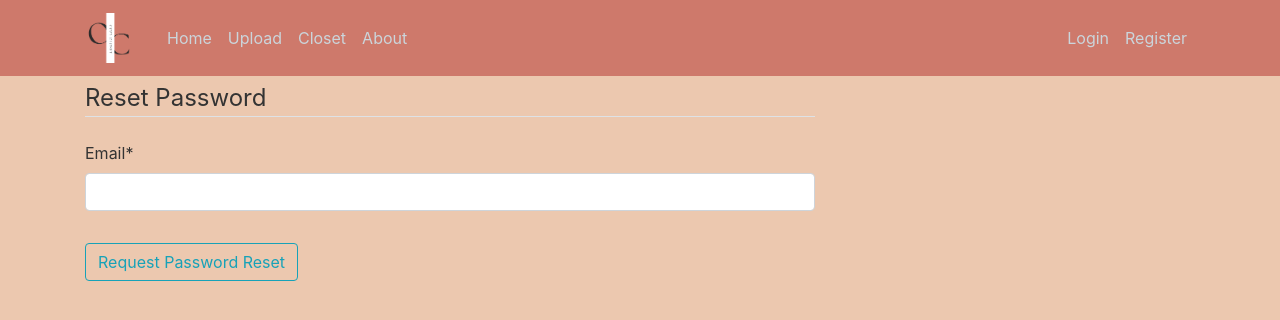
After one commit to megatnt1122/CozyCloset, a Django app: page /password-reset/ in a window 1280 px wide. The commit adds this page. Shown: the top 320 px of the page. Run offline with Django 5.2, Linux system fonts and the light colour scheme; some libraries are stand-ins or nearby versions.

Commit message:
Added password recovery via email
The password can be reset via an email you recieve if you forget your password.

```diff
--- a/django_project/django_project/urls.py
+++ b/django_project/django_project/urls.py
@@ -27,6 +27,14 @@ urlpatterns = [
     path('profile/', user_views.profile, name='profile'),
     path('login/', auth_views.LoginView.as_view(template_name='users/login.html'), name='login'),
     path('logout/', auth_views.LogoutView.as_view(template_name='users/logout.html'), name='logout'),
+    path('password-reset/',
+        auth_views.PasswordResetView.as_view(template_name='users/password_reset.html'), name='password_reset'),
+    path('password-reset/done/',
+        auth_views.PasswordResetDoneView.as_view(template_name='users/password_reset_done.html'), name='password_reset_done'),
+    path('password-reset-confirm/<uidb64>/<token>/',
+        auth_views.PasswordResetConfirmView.as_view(template_name='users/password_reset_confirm.html'), name='password_reset_confirm'),
+    path('password-reset-complete/',
+        auth_views.PasswordResetCompleteView.as_view(template_name='users/password_reset_complete.html'), name='password_reset_complete'),
     path('', include('blog.urls')),
 ]
 
--- a/django_project/users/templates/users/login.html
+++ b/django_project/users/templates/users/login.html
@@ -10,6 +10,9 @@
 			</fieldset>
 			<div class="form-group">
 				<button class="btn btn-outline-info" type="submit">Login</button>
+				<small class="text-muted ml-2">
+					<a href="{% url 'password_reset' %}">Forget Password?</a>
+				</small>
 			</div>
 		</form>
 		<div class="border-top pt-3">
--- /dev/null
+++ b/django_project/users/templates/users/password_reset.html
@@ -0,0 +1,16 @@
+{% extends "blog/base.html" %}
+{% load crispy_forms_tags %}
+{% block content %}
+	<div class="content-selection">
+		<form method="POST">
+			{% csrf_token %}
+			<fieldset class="form-group">
+				<legend class="border-bottom mb-4">Reset Password</legend>
+				{{ form | crispy }}
+			</fieldset>
+			<div class="form-group">
+				<button class="btn btn-outline-info" type="submit">Request Password Reset</button>
+			</div>
+		</form>
+	</div>
+{% endblock content %}
--- /dev/null
+++ b/django_project/users/templates/users/password_reset_done.html
@@ -0,0 +1,6 @@
+{% extends "blog/base.html" %}
+{% block content %}
+    <div class="alert alert-info">
+        An email has been sent with instructions to reset your password
+    </div>
+{% endblock content %}
```
Also changed, not shown: django_project/django_project/settings.py (+8 -1 lines), django_project/users/templates/users/password_reset_complete.html (added, +7 -0 lines), django_project/users/templates/users/password_reset_confirm.html (added, +16 -0 lines), django_project/db.sqlite3.
